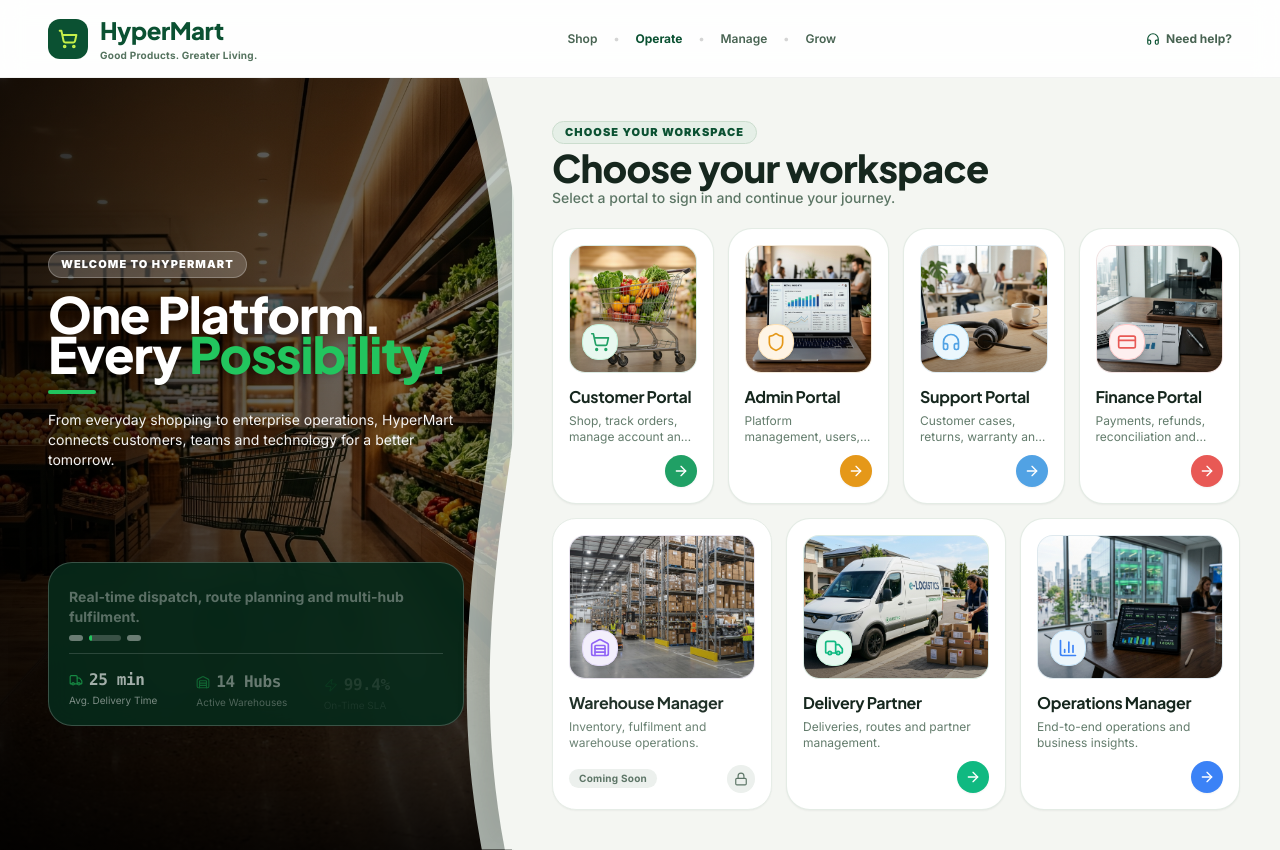
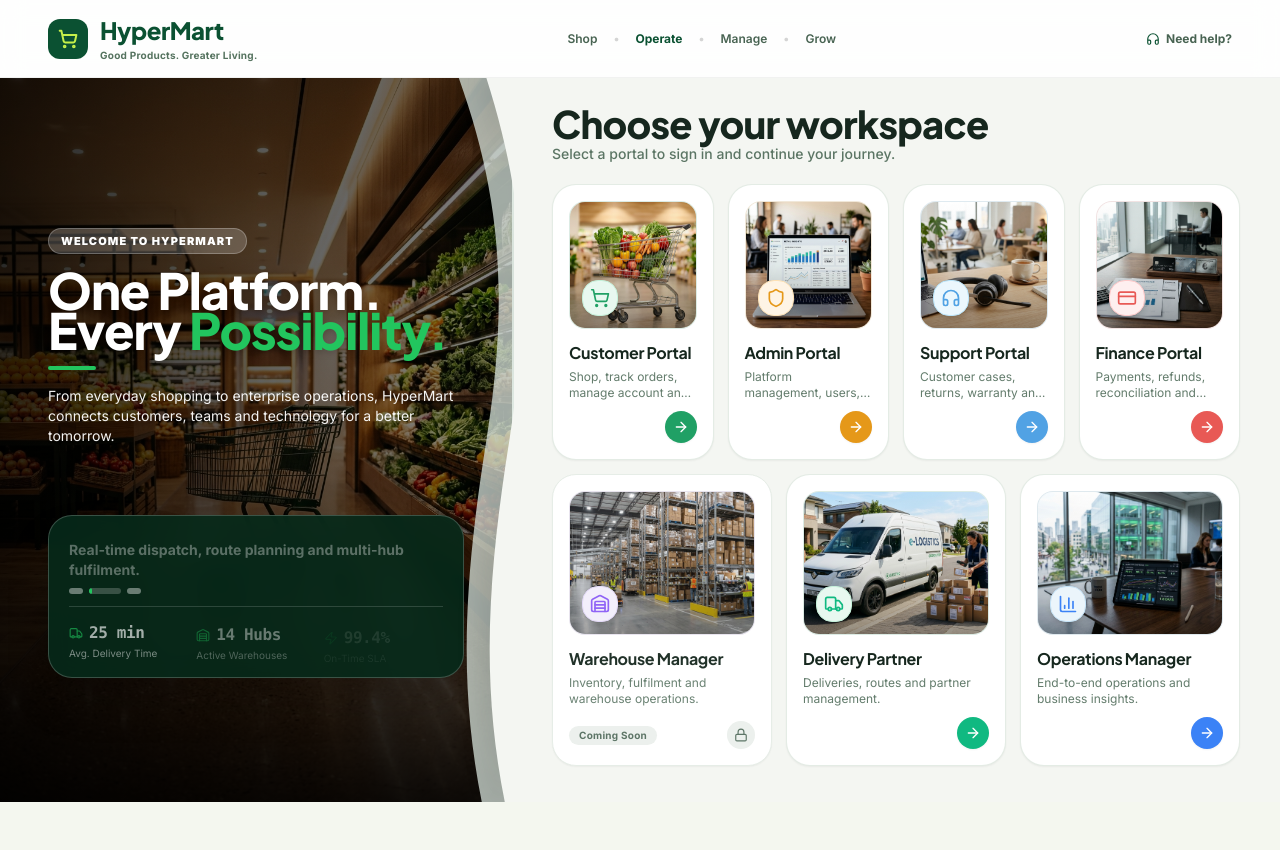
Before and after one commit to KSukant/Hyper_Mart, a Next.js app: page / in a window 1280 px wide. After the commit the page ends 802 px from the top, so only its background shows below. Built offline with nearby package versions, Linux system fonts and the light colour scheme.

Commit message:
refactor(landing): remove CHOOSE YOUR WORKSPACE pill badge and wipe out top empty space

```diff
--- a/src/app/page.tsx
+++ b/src/app/page.tsx
@@ -102,7 +102,7 @@ export default function UnifiedLandingPage() {
         {/* ── RIGHT: Unified Workspace Selection Gateway (~60% on Desktop) ── */}
         <section
           aria-label="Unified Workspace Selection"
-          className="relative flex-1 bg-[#F4F6F2] p-5 sm:p-8 lg:p-10 flex flex-col justify-between z-20"
+          className="relative flex-1 bg-[#F4F6F2] px-5 sm:px-8 lg:px-10 py-4 sm:py-6 lg:py-7 flex flex-col justify-start z-20"
         >
           {/* Organic Wave Transition SVG on Left Edge (Desktop Only) */}
           <div
@@ -130,15 +130,10 @@ export default function UnifiedLandingPage() {
           </div>
 
           {/* Workspace Content Container */}
-          <div className="w-full max-w-[1100px] mx-auto flex flex-col justify-center my-auto space-y-5">
+          <div className="w-full max-w-[1100px] mx-auto flex flex-col space-y-4">
             <div>
-              {/* Badge */}
-              <span className="inline-flex items-center px-3 py-0.5 rounded-full bg-[#E5EFE7] border border-[#CBDDCE] text-[10px] sm:text-[11px] font-black uppercase tracking-widest text-[#0B5132]">
-                CHOOSE YOUR WORKSPACE
-              </span>
-
               {/* Headline */}
-              <h2 className="font-display text-2xl sm:text-3xl lg:text-[38px] font-black tracking-tight text-[#16271E] mt-1.5 leading-tight">
+              <h2 className="font-display text-2xl sm:text-3xl lg:text-[38px] font-black tracking-tight text-[#16271E] leading-tight">
                 Choose your workspace
               </h2>
               <p className="text-xs sm:text-sm text-[#5B7564] font-medium mt-0.5">
```
